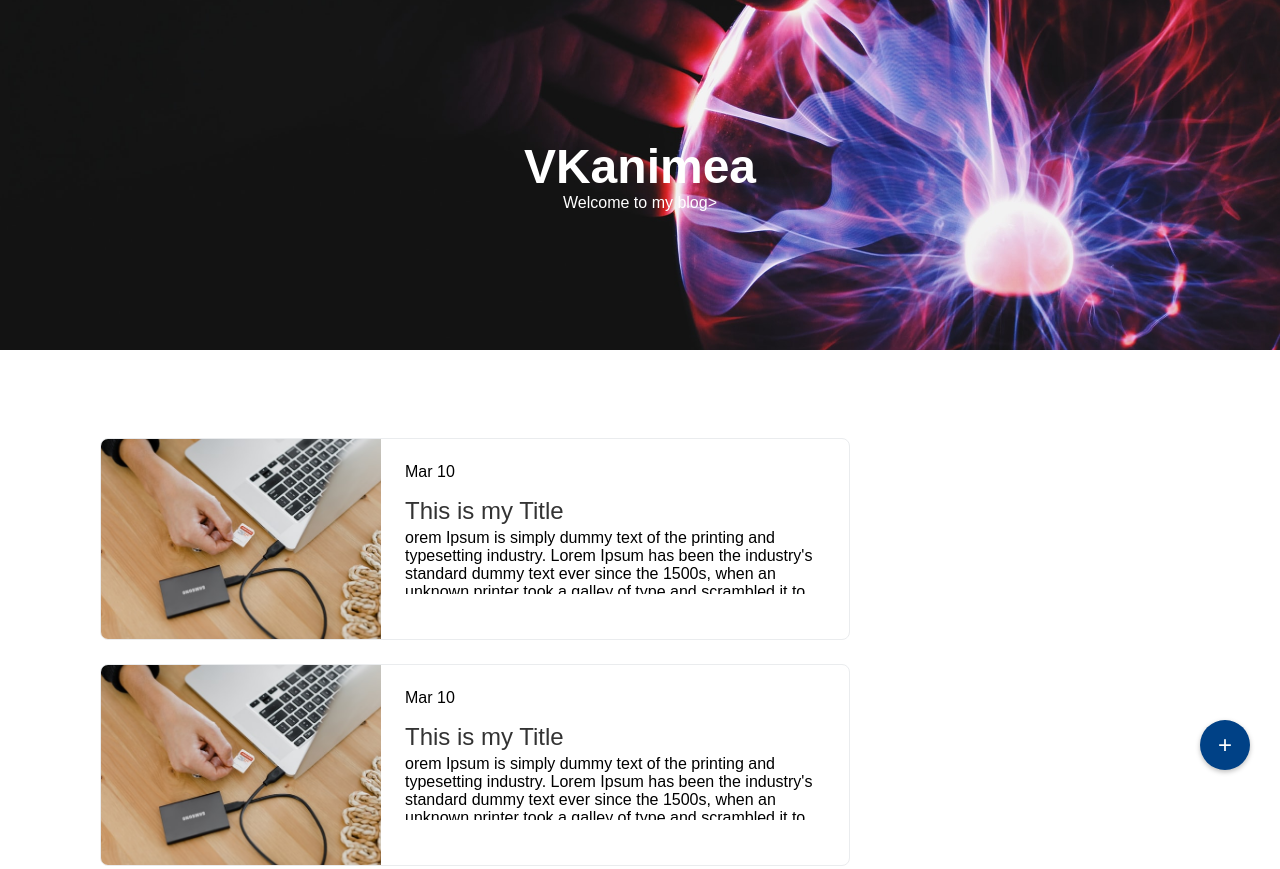
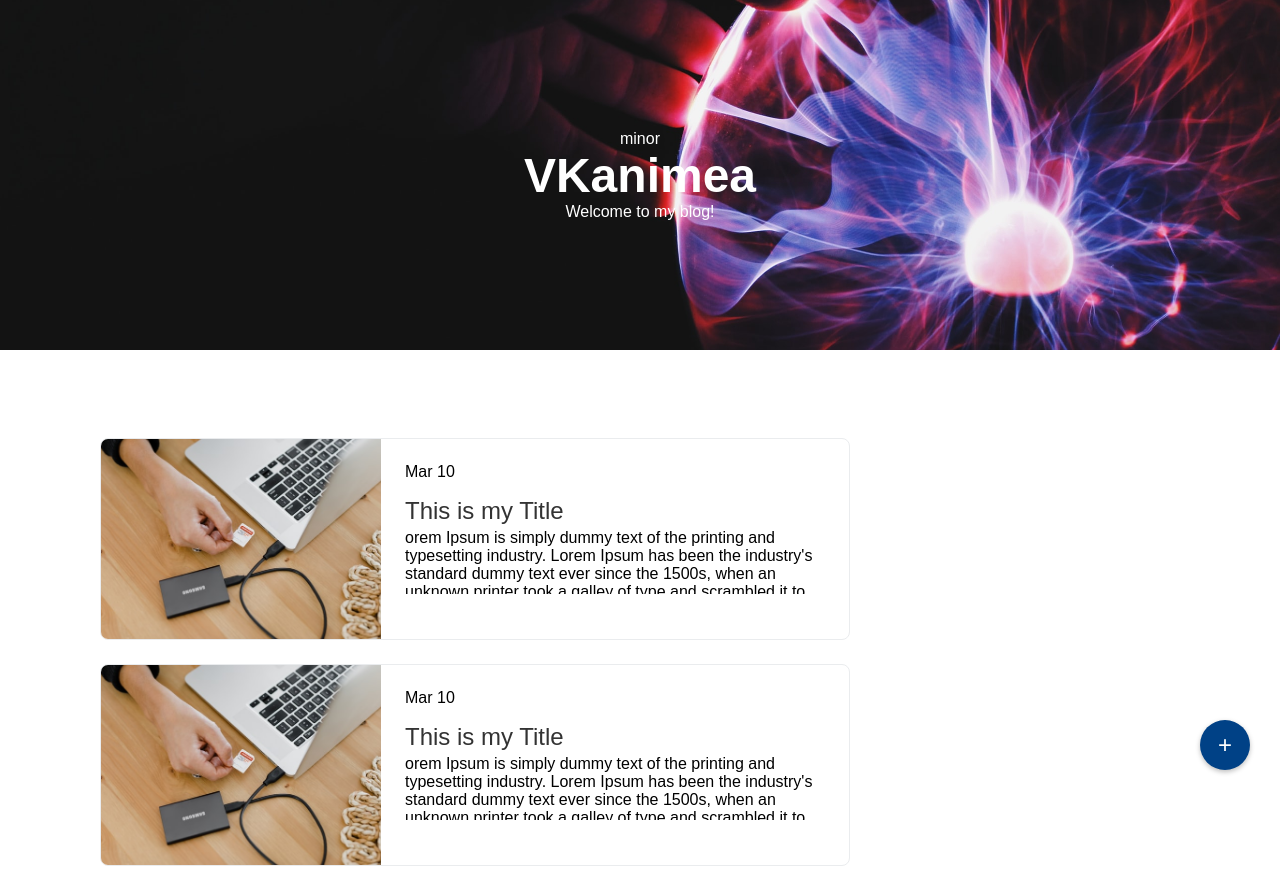
Before and after one commit to vkanimea/blog-app, a plain HTML site: page index.html in a window 1280 px wide. Shown: the top 869 px of the page. Drawn offline with Linux system fonts and the light colour scheme.

Commit message:
minor index

```diff
--- a/index.html
+++ b/index.html
@@ -14,10 +14,10 @@
                 <div class="nav-button new-post-button">+</div>
             </a>
         </div>
-        <header>
+        <header>minor
            <div class="profile-image"></div></div>
            <div class="profile-name">VKanimea</div>
-           <div class="subtext">Welcome to my blog></div>
+           <div class="subtext">Welcome to my blog!</div>
         </header>
 
         <div class="main">
```
